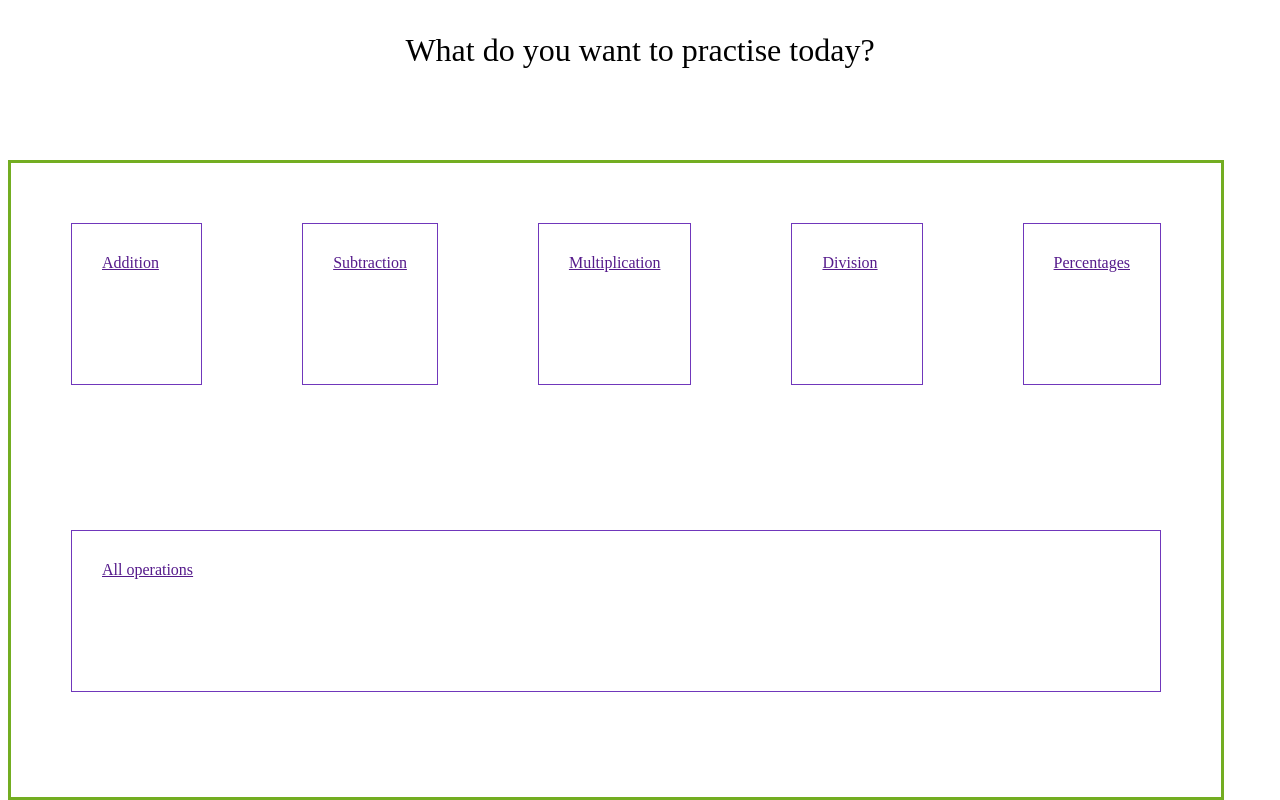
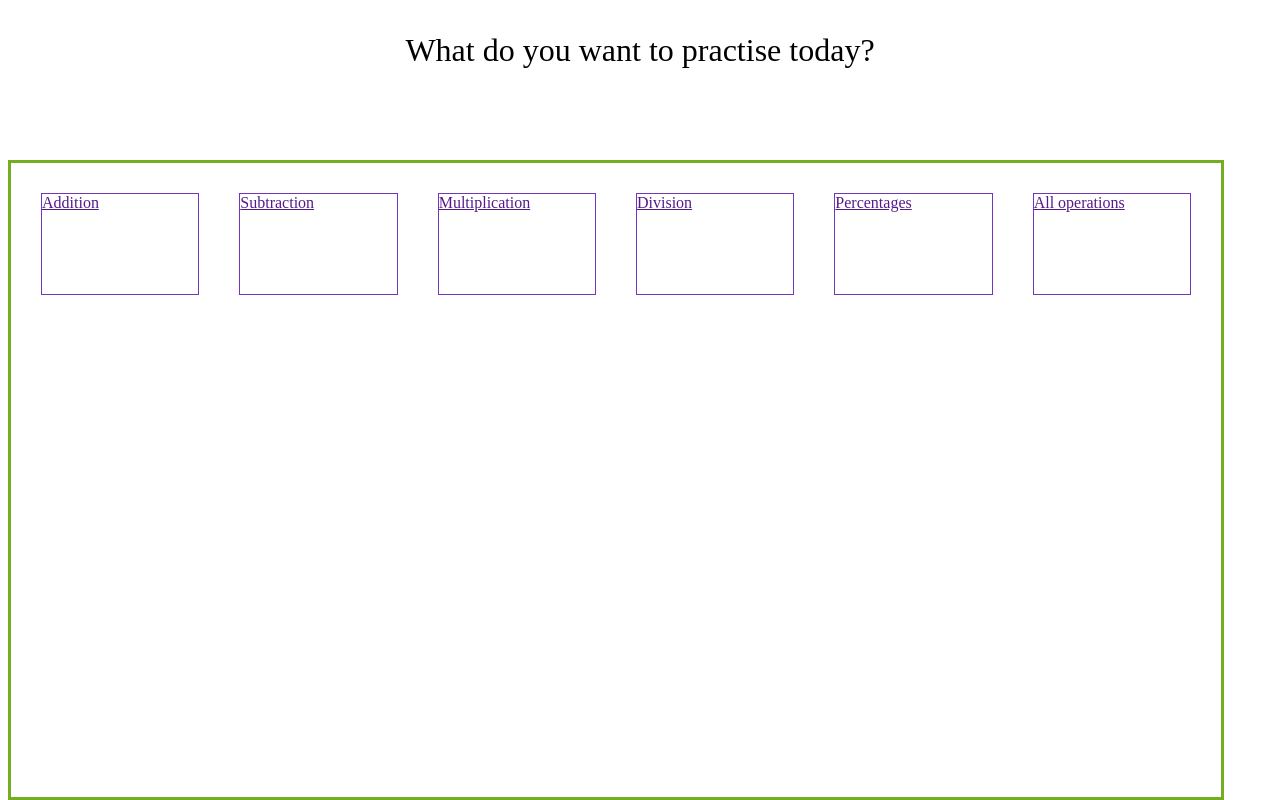
Before and after one commit to ViktorKuzmanov/Get-Numerate-App, a PHP site: page / in a window 1280 px wide. Run offline with PHP 8.4, Linux system fonts and the light colour scheme.

Commit message:
lower margin and remove padding

```diff
--- a/styles.css
+++ b/styles.css
@@ -27,8 +27,7 @@ body {
 .box {
 	border: 1px solid #7037bb;
 	width: 100px;
-	max-height: 100px;
-	padding: 30px;
-	margin: 50px;
+	height: 100px;
+	margin: 20px;
 	flex: 1;
 }
```
